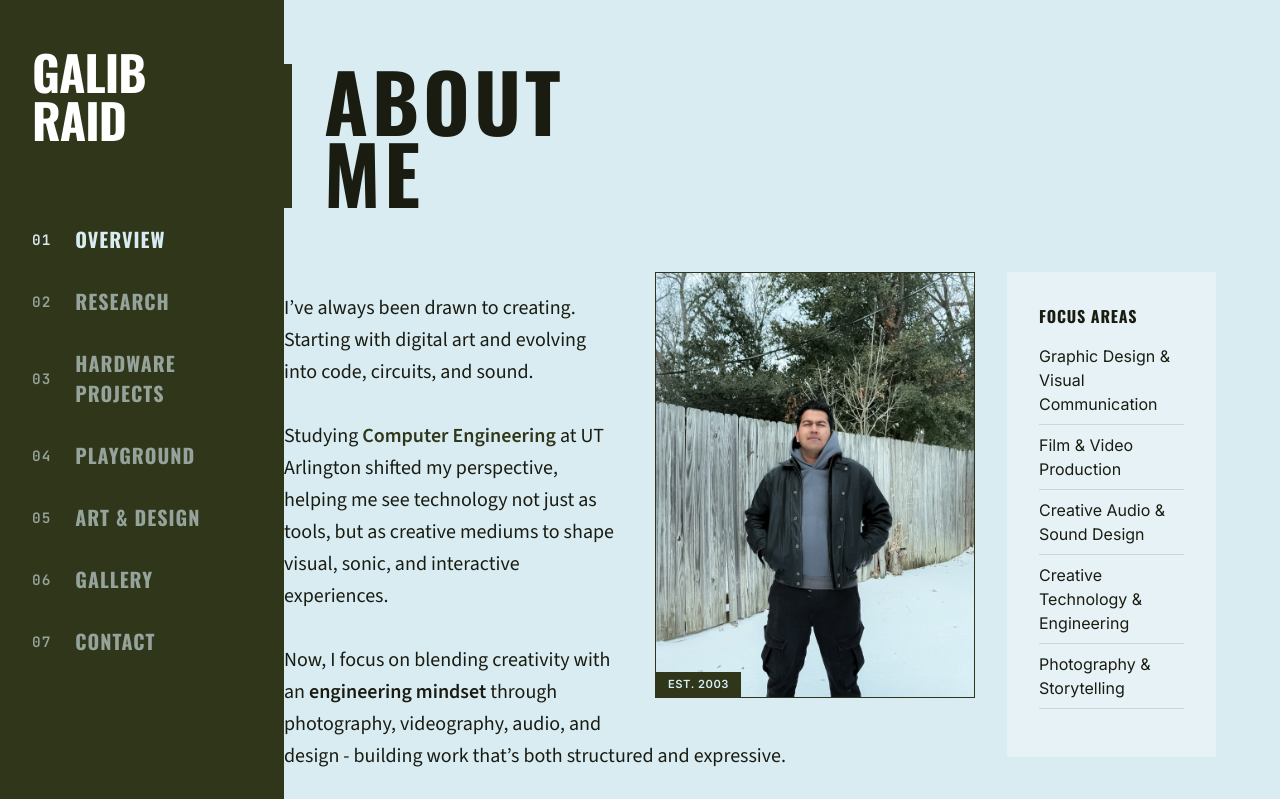
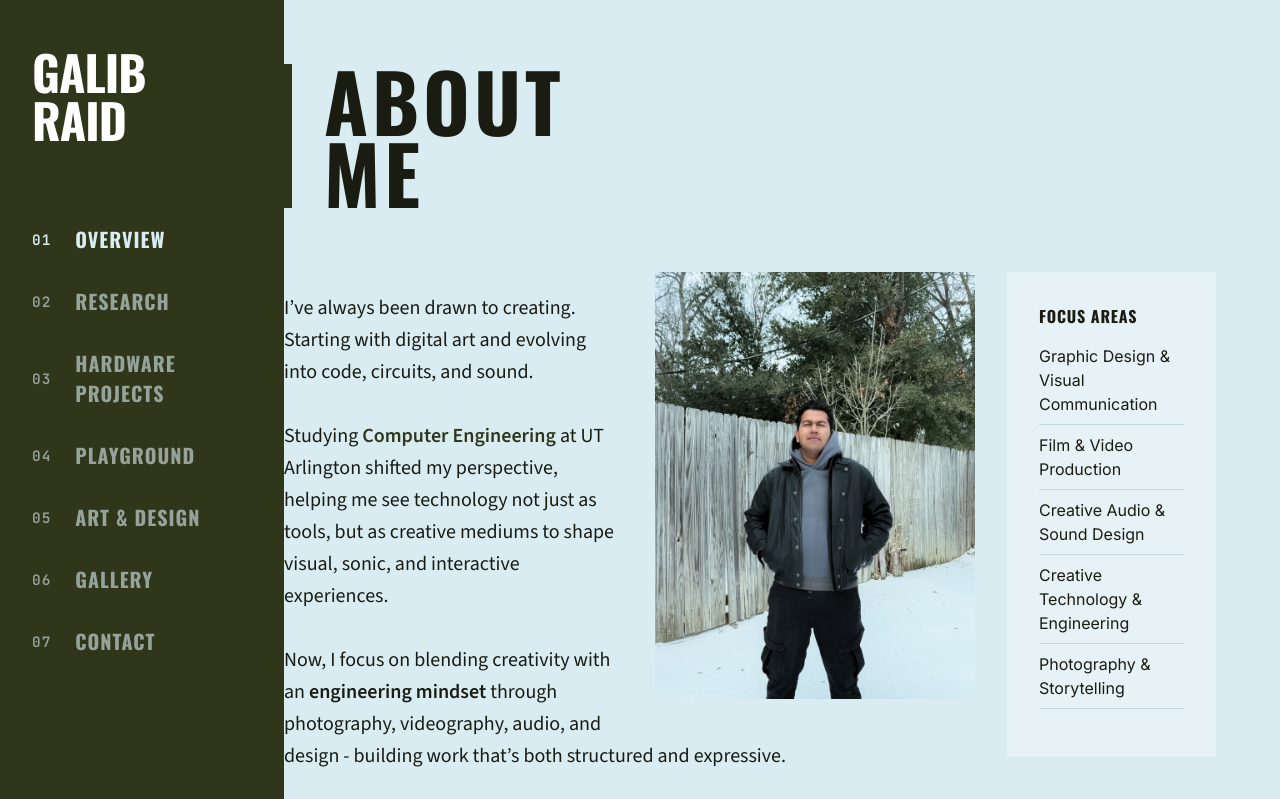
Before and after one commit to Galib2003/Portfolio, a React (Vite) app: page / in a window 1280 px wide. Shown: the top 799 px of the page. Built offline with nearby package versions, Linux system fonts and the light colour scheme.

Commit message:
style: remove border and tag from profile picture

```diff
--- a/src/App.jsx
+++ b/src/App.jsx
@@ -347,27 +347,13 @@ const SystemOverview = () => (
           marginBottom: '1rem',
           position: 'relative'
         }}>
-          <div style={{ position: 'relative', overflow: 'hidden', border: '1px solid var(--accent-main)' }}>
+          <div style={{ position: 'relative', overflow: 'hidden' }}>
             <img
               src="images/profile.jpg"
               alt="Rafiqul Islam"
               className="profile-photo"
               style={{ width: '100%', display: 'block' }}
             />
-            <div style={{
-              position: 'absolute',
-              bottom: 0,
-              left: 0,
-              background: 'var(--accent-main)',
-              color: 'var(--bg-main)',
-              padding: '0.25rem 0.75rem',
-              fontWeight: 700,
-              fontSize: '0.7rem',
-              letterSpacing: '0.05em',
-              zIndex: 10
-            }}>
-              EST. 2003
-            </div>
           </div>
         </div>
 
```
